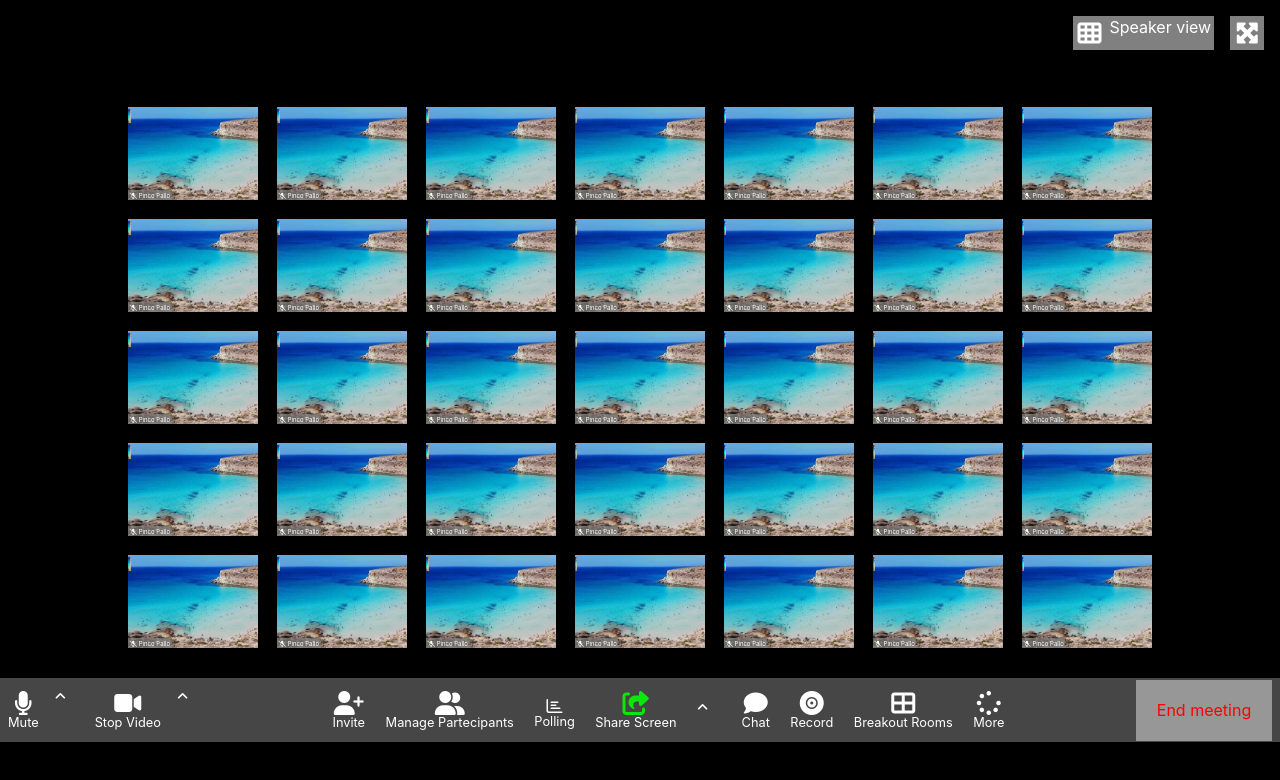
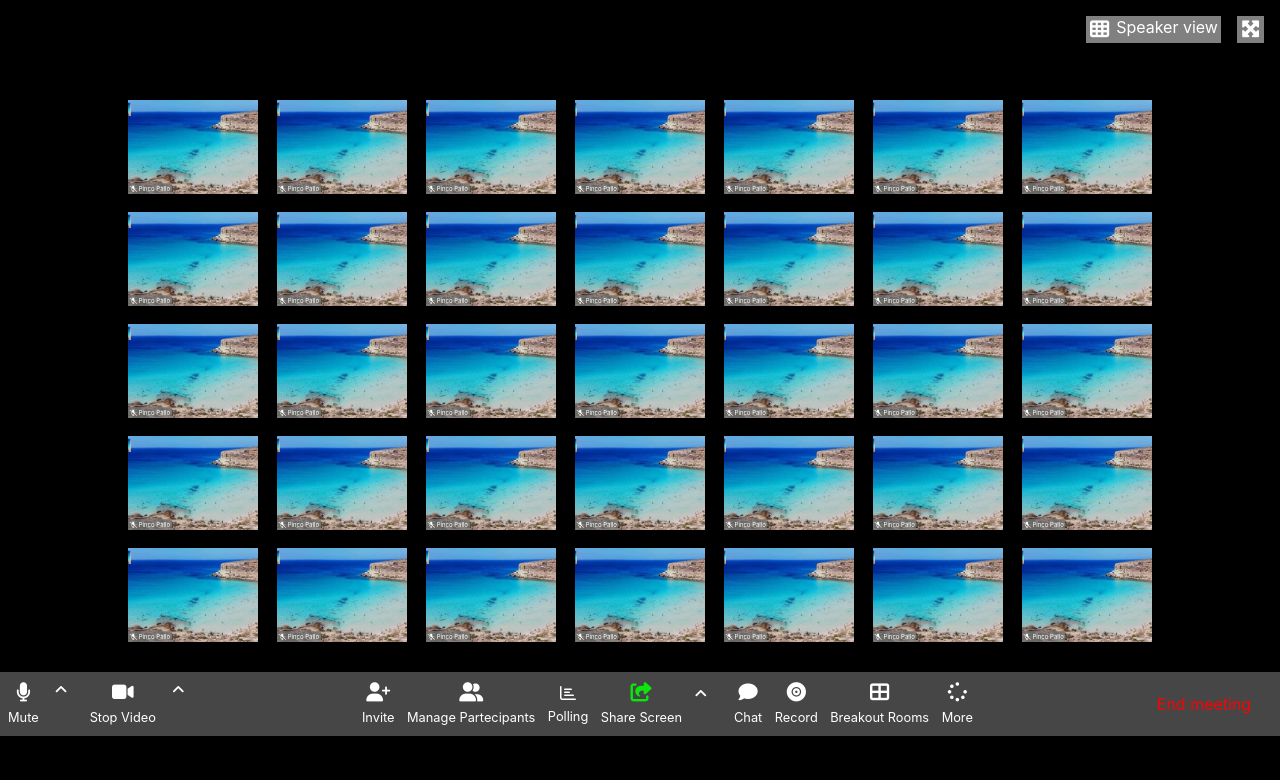
Before and after one commit to frame88/html-css-zoom, a plain HTML site: page index.html in a window 1280 px wide. Drawn offline with Linux system fonts and the light colour scheme.

Commit message:
piccoli aggiustamenti

```diff
--- a/css/style.css
+++ b/css/style.css
@@ -113,7 +113,10 @@ img {
 
 .left-pulsanti {
     display: flex;
-    justify-content: flex-start;
+}
+
+.left-pulsanti span {
+    margin-top: 1vh;
 }
 
 .mute {
@@ -121,10 +124,11 @@ img {
     display: flex;
     flex-direction: column;
     justify-content: center;
+    align-items: center;
 }
 
 .fas {
-    font-size: 150%;
+    font-size: 120%;
 }
 
 .fa-microphone {
@@ -133,14 +137,12 @@ img {
 
 .mute span {
     align-self: start;
-    display: block;
     font-size: 80%;
 }
 
 
 .fa-angle-up {
     margin-right: 1em;
-    font-size: 80%;
 }
 
 /*
@@ -185,13 +187,15 @@ img {
     display: flex;
     flex-direction: column;
     align-items: center;
-    margin-right: 1em;
+    margin-right: 0.5em;
 }
 
 
 .center-list span {
     font-size: 80%;
+    margin-top: 1vh;
 }
+
 
 .share i {
     color: rgb(11, 230, 11);
@@ -204,7 +208,13 @@ img {
 
 .end {
     color: red;
+    padding: 1.3em;
+}
+
+.end:hover {
     background: rgb(185, 185, 185, 0.7);
-    padding: 1.3em;
+}
 
+.fa-angle-up {
+    font-size: 90%;
 }
```
